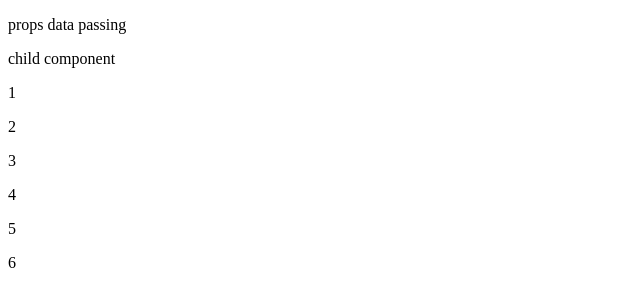
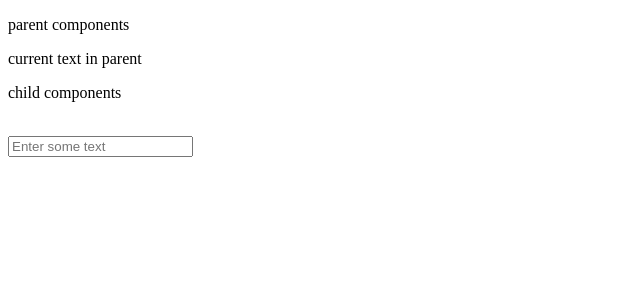
Before and after one commit to es-77/learn-vue-js, a Vue app: page / in a window 1280 px wide. Shown: the top 306 px of the page, without its empty margins (0-640 px from the left). Built offline with nearby package versions, Linux system fonts and the light colour scheme.

Commit message:
parent to child data passing

```diff
--- a/src/App.vue
+++ b/src/App.vue
@@ -8,7 +8,8 @@
   <!-- <MainLayOut /> -->
   <!-- <Styling /> -->
   <!-- <InputDataBinding /> -->
-  <PropsDataPassing />
+  <!-- <PropsDataPassing /> -->
+  <ParentComponent />
 </template>
 
 <script>
@@ -20,7 +21,8 @@
 // import MainLayOut from './components/layout/MainLayOut.vue';
 // import Styling from './components/Styling.vue';
 // import InputDataBinding from './components/InputDataBinding.vue';
-import PropsDataPassing from './components/props/PropsDataPassing.vue';
+// import PropsDataPassing from './components/props/PropsDataPassing.vue';
+import ParentComponent from './components/props/propschildtoparentcomponent/ParentComponent.vue';
 
 export default {
   name: 'App',
@@ -33,7 +35,8 @@ export default {
     // MainLayOut
     // Styling
     // InputDataBinding
-    PropsDataPassing
+    // PropsDataPassing
+    ParentComponent
   }
 };
 </script>
--- /dev/null
+++ b/src/components/props/propschildtoparentcomponent/ChildComponent.vue
@@ -0,0 +1,18 @@
+<template>
+  <p>child components</p>
+  <br />
+  <input v-on:input="handleInputChange" type="text" placeholder="Enter some text" v-model="text" />
+</template>
+<script>
+export default {
+  name: 'ChildComponent',
+  data() {
+    return { text: '' };
+  },
+  methods: {
+    handleInputChange() {
+      this.$emit('handleInput', this.text);
+    }
+  }
+};
+</script>
--- /dev/null
+++ b/src/components/props/propschildtoparentcomponent/ParentComponent.vue
@@ -0,0 +1,23 @@
+<template>
+  <p>parent components</p>
+  <p>{{ title }}</p>
+  <ChildComponent v-on:handleInput="handleUpdateTitle($event)" />
+</template>
+<script>
+import ChildComponent from './ChildComponent.vue';
+export default {
+  name: 'ParentComponent',
+  data() {
+    return {
+      title: 'current text in parent'
+    };
+  },
+  methods: {
+    handleUpdateTitle(text) {
+      //   console.log('event', text);
+      this.title = text;
+    }
+  },
+  components: { ChildComponent }
+};
+</script>
```
